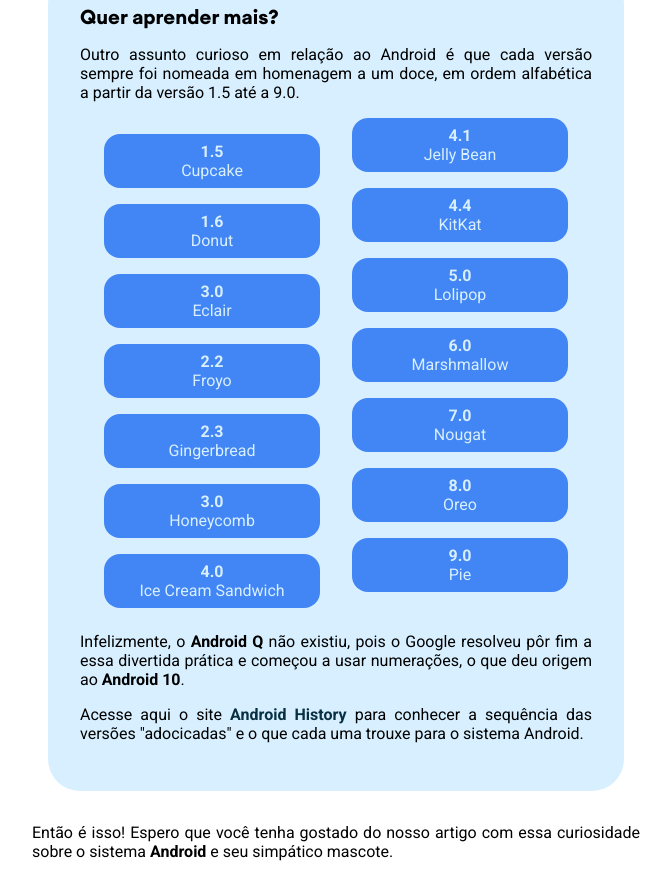
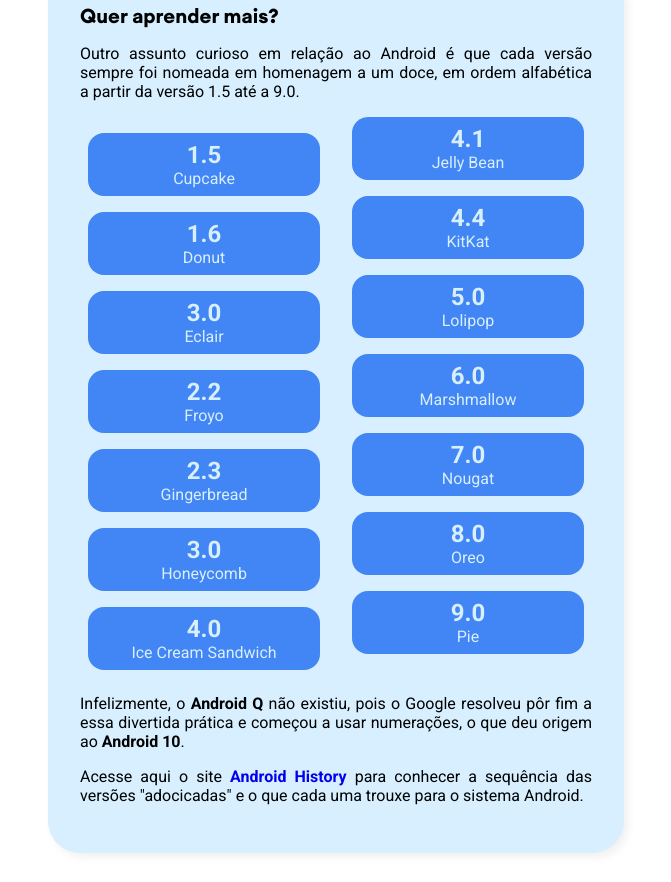
Before and after one commit to juancamilojc/projeto-android, a plain HTML site: page index.html in a window 1280 px wide. Shown: the part 1914-2796 px from the top of the page, without its empty margins (304-975 px from the left). Drawn offline with Linux system fonts and the light colour scheme.

Commit message:
alguns ajustes de estilo

```diff
--- a/estilos/style.css
+++ b/estilos/style.css
@@ -37,7 +37,7 @@ html, body {
 }
 
 a {
-    color: var(--cor3);
+    color: var(--cor1);
     font-weight: bold;
     text-decoration: none;
 }
@@ -83,12 +83,13 @@ header > nav > a {
     color: var(--cor6);
     background-color: var(--cor3);
     font-weight: normal;
+    box-shadow: 0.15rem 0.25rem 0.45rem #14141440;
 }
 
 header > nav > a:hover {
     position:relative;
     bottom: 0.15rem;
-    box-shadow: 0.1rem 0.1rem 0.5rem #14141490;
+    box-shadow: 0.15rem 0.5rem 0.75rem #14141445;
 }
 
 main {
@@ -98,7 +99,7 @@ main {
 }
 
 main > article {
-    margin: 1rem;
+    margin: 5rem 1rem;
 }
 
 main > article > h1 {
@@ -126,28 +127,125 @@ main > article > p, main > article > aside > p {
     text-align: justify;
 }
 
+aside {
+    box-shadow: 0.25rem 0.25rem 0.5rem #14141410;
+}
+
 aside > ul {
-    margin: 1rem;
+    margin: auto;
     columns: 1;
+    list-style-type: none;
 }
 
 aside > ul > li {
+    position: relative;
     margin: 1rem 0.5rem;
     padding: 0.5rem 1rem;
     color: var(--cor2);
     background-color: var(--cor4);
     border-radius: 1rem;
-    list-style: none;
     text-align: center;
+    overflow: hidden;
 }
 
 aside > ul > li:hover {
     position:relative;
     bottom: 0.25rem;
-    box-shadow: 0.15rem 0.15rem 0.5rem #14141450;
+    color: var(--cor6);
+    text-shadow: 0.15rem 0.15rem 0.5rem #14141450;
+    box-shadow: 0.15rem 0.5rem 0.75rem #14141445;
+}
+
+aside > ul > li#cupcake:hover {
+    background: var(--cor4) url(../imagens/cupcake.png) no-repeat;
+    background-size: cover;
+    background-position: left center;
+}
+
+aside > ul > li#donut:hover {
+    background: var(--cor4) url(../imagens/donut.png) no-repeat;
+    background-size: cover;
+    background-position: left center;
+}
+
+aside > ul > li#eclair:hover {
+    background: var(--cor4) url(../imagens/eclair.png) no-repeat;
+    background-size: cover;
+    background-position: left center;
+}
+
+aside > ul > li#froyo:hover {
+    background: var(--cor4) url(../imagens/froyo.png) no-repeat;
+    background-size: cover;
+    background-position: left center;
+}
+
+aside > ul > li#ginger:hover {
+    background: var(--cor4) url(../imagens/gingerbread.png) no-repeat;
+    background-size: cover;
+    background-position: left center;
+}
+
+aside > ul > li#honey:hover {
+    background: var(--cor4) url(../imagens/honeycomb.png) no-repeat;
+    background-size: cover;
+    background-position: left center;
+}
+
+aside > ul > li#icecream:hover {
+    background: var(--cor4) url(../imagens/icecreamsandwich.png) no-repeat;
+    background-size: cover;
+    background-position: left center;
+}
+
+aside > ul > li#jelly:hover {
+    background: var(--cor4) url(../imagens/jellybeans.png) no-repeat;
+    background-size: cover;
+    background-position: left center;
+}
+
+aside > ul > li#kitkat:hover {
+    background: var(--cor4) url(../imagens/kitkat.png) no-repeat;
+    background-size: cover;
+    background-position: left center;
+}
+
+aside > ul > li#lolipop:hover {
+    background: var(--cor4) url(../imagens/lolipop.png) no-repeat;
+    background-size: cover;
+    background-position: left center;
+}
+
+aside > ul > li#marshm:hover {
+    background: var(--cor4) url(../imagens/marshmallow.png) no-repeat;
+    background-size: cover;
+    background-position: left center;
+}
+
+aside > ul > li#nougat:hover {
+    background: var(--cor4) url(../imagens/nougat.png) no-repeat;
+    background-size: cover;
+    background-position: left center;
+}
+
+aside > ul > li#oreo:hover {
+    background: var(--cor4) url(../imagens/oreo.png) no-repeat;
+    background-size: cover;
+    background-position: left center;
+}
+
+aside > ul > li#pie:hover {
+    background: var(--cor4) url(../imagens/pie.png) no-repeat;
+    background-size: cover;
+    background-position: left center;
+}
+
+aside > ul > li strong {
+    font-size: 1.5rem;
 }
 
 aside > ul > li > abbr {
+    padding: 2rem 0 0;
     text-decoration: none;
 }
 
@@ -170,19 +268,21 @@ footer > p {
 
 img {
     width: 100%;
+    border-radius: 1rem;
 }
 
 #lowRes {
     margin: auto;
-    max-width: 300px;
+    max-width: 200px;
 }
 
 div.boxVideo {
     position: relative;
     margin: 1rem auto;
     padding: 1rem 1rem 50% 1rem;
-    background-color: var(--cor4);
-    border-radius: 0.5rem;
+    background-color: var(--cor0);
+    border-radius: 1rem;
+    box-shadow: 0.25rem 0.25rem 0.5rem #14141410;
 }
 
 div.boxVideo > iframe {
@@ -191,5 +291,5 @@ div.boxVideo > iframe {
     left: 10%;
     width: 80%;
     height: 80%;
-    border-radius: 0.5rem;
+    border-radius: 1rem;
 }
--- a/index.html
+++ b/index.html
@@ -48,20 +48,62 @@
                 <h3>Quer aprender mais?</h3>
                 <p>Outro assunto curioso em relação ao Android é que cada versão sempre foi nomeada em homenagem a um doce, em ordem alfabética a partir da versão 1.5 até a 9.0.</p>
                 <ul>
-                    <li><strong>1.5</strong> <br> <abbr title="Bolo de Copo">Cupcake</abbr></li>
-                    <li><strong>1.6</strong> <br> <abbr title="Rosquinha">Donut</abbr></li>
-                    <li><strong>3.0</strong> <br> <abbr title="Bomba">Eclair</abbr></li>
-                    <li><strong>2.2</strong> <br> <abbr title="Iogurte Congelado">Froyo</abbr></li>
-                    <li><strong>2.3</strong> <br> <abbr title="Biscoito de Gengibre">Gingerbread</abbr></li>
-                    <li><strong>3.0</strong> <br> <abbr title="Favo de Mel">Honeycomb</abbr></li>
-                    <li><strong>4.0</strong> <br> <abbr title="Sanduíche de Sorvete">Ice Cream Sandwich</abbr></li>
-                    <li><strong>4.1</strong> <br> <abbr title="Jujuba">Jelly Bean</abbr></li>
-                    <li><strong>4.4</strong> <br> <abbr title="KitKat">KitKat</abbr></li>
-                    <li><strong>5.0</strong> <br> <abbr title="Pirulito">Lolipop</abbr></li>
-                    <li><strong>6.0</strong> <br> <abbr title="Marshmallow">Marshmallow</abbr></li>
-                    <li><strong>7.0</strong> <br> <abbr title="Torrone">Nougat</abbr></li>
-                    <li><strong>8.0</strong> <br> <abbr title="Oreo">Oreo</abbr></li>
-                    <li><strong>9.0</strong> <br> <abbr title="Torta">Pie</abbr></li>
+                    <li id="cupcake">
+                        <strong>1.5</strong> <br>
+                        <abbr title="Bolo de Copo">Cupcake</abbr>
+                    </li>
+                    <li id="donut">
+                        <strong>1.6</strong> <br>
+                        <abbr title="Rosquinha">Donut</abbr>
+                    </li>
+                    <li id="eclair">
+                        <strong>3.0</strong> <br>
+                        <abbr title="Bomba">Eclair</abbr>
+                    </li>
+                    <li id="froyo">
+                        <strong>2.2</strong> <br>
+                        <abbr title="Iogurte Congelado">Froyo</abbr>
+                    </li>
+                    <li id="ginger">
+                        <strong>2.3</strong> <br>
+                        <abbr title="Biscoito de Gengibre">Gingerbread</abbr>
+                    </li>
+                    <li id="honey">
+                        <strong>3.0</strong> <br>
+                        <abbr title="Favo de Mel">Honeycomb</abbr>
+                    </li>
+                    <li id="icecream">
+                        <strong>4.0</strong> <br>
+                        <abbr title="Sanduíche de Sorvete">Ice Cream Sandwich</abbr>
+                    </li>
+                    <li id="jelly">
+                        <strong>4.1</strong> <br>
+                        <abbr title="Jujuba">Jelly Bean</abbr>
+                    </li>
+                    <li id="kitkat">
+                        <strong>4.4</strong> <br>
+                        <abbr title="KitKat">KitKat</abbr>
+                    </li>
+                    <li id="lolipop">
+                        <strong>5.0</strong> <br>
+                        <abbr title="Pirulito">Lolipop</abbr>
+                    </li>
+                    <li id="marshm">
+                        <strong>6.0</strong> <br>
+                        <abbr title="Marshmallow">Marshmallow</abbr>
+                    </li>
+                    <li id="nougat">
+                        <strong>7.0</strong> <br>
+                        <abbr title="Torrone">Nougat</abbr>
+                    </li>
+                    <li id="oreo">
+                        <strong>8.0</strong> <br>
+                        <abbr title="Oreo">Oreo</abbr>
+                    </li>
+                    <li id="pie">
+                        <strong>9.0</strong> <br>
+                        <abbr title="Torta">Pie</abbr>
+                    </li>
                 </ul>
                 <p>Infelizmente, o <strong>Android Q</strong> não existiu, pois o Google resolveu pôr fim a essa divertida prática e começou a usar numerações, o que deu origem ao <strong>Android 10</strong>.</p>
                 <p>Acesse aqui o site <a href="https://www.android.com/intl/pt-BR_br/history/" target="_blank">Android History</a> para conhecer a sequência das versões "adocicadas" e o que cada uma trouxe para o sistema Android.</p>
```
Also changed, not shown: imagens/cupcake.png (added), imagens/donut.png (added), imagens/eclair.png (added), imagens/froyo.png (added), imagens/gingerbread.png (added), imagens/honeycomb.png (added), imagens/icecreamsandwich.png (added), imagens/jellybeans.png (added), imagens/kitkat.png (added), imagens/lolipop.png (added), imagens/marshmallow.png (added), imagens/nougat.png (added), imagens/oreo.png (added), imagens/pie.png (added).
